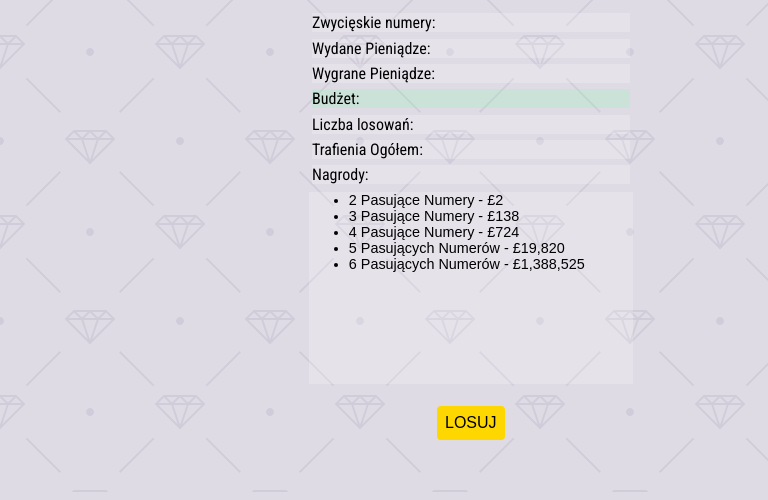
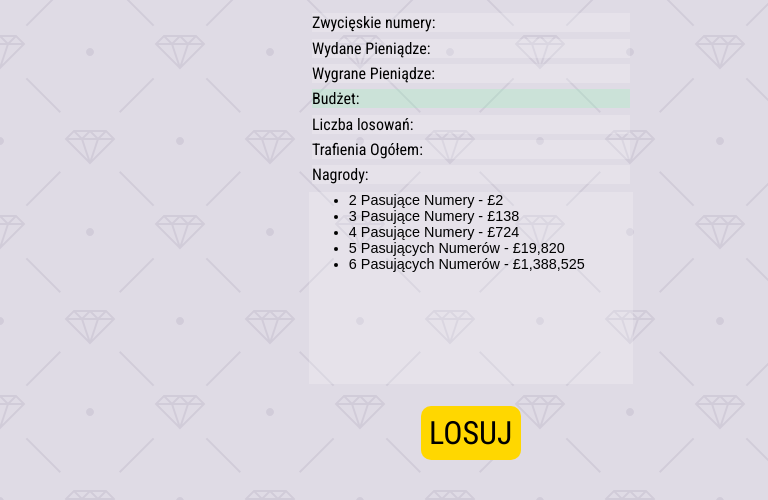
Before and after one commit to KonradBartu/konradbartu.github.io, a plain HTML site: page index.html in a window 768 px wide. Shown: the part 308-808 px from the top of the page. Drawn offline with Linux system fonts and the light colour scheme.

Commit message:
Add files via upload

```diff
--- a/styles.css
+++ b/styles.css
@@ -43,10 +43,12 @@ body {
         /* width: 4rem; */
         align-self: center;
         padding: 0.5rem;
-        border-radius: 4px;
+        border-radius: 10px;
         border: none;
         font-size: 2rem;
         background-color: gold;
+        font-family: 'Roboto Condensed', sans-serif;
+
     }
     .wrapper {
         width: 100%;
@@ -136,10 +138,12 @@ body {
         /* width: 4rem; */
         align-self: center;
         padding: 0.5rem;
-        border-radius: 4px;
+        border-radius: 10px;
         border: none;
-        font-size: 1rem;
+        font-size: 2rem;
         background-color: gold;
+        font-family: 'Roboto Condensed', sans-serif;
+
     }
     .wrapper {
         margin: 0 auto;
```
